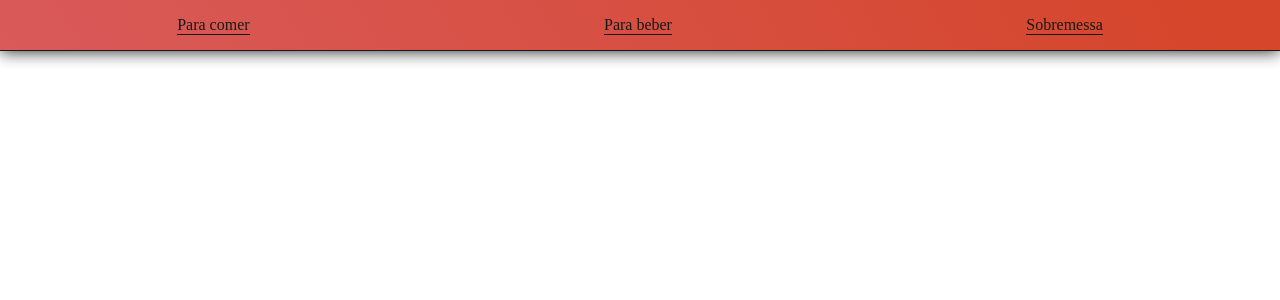
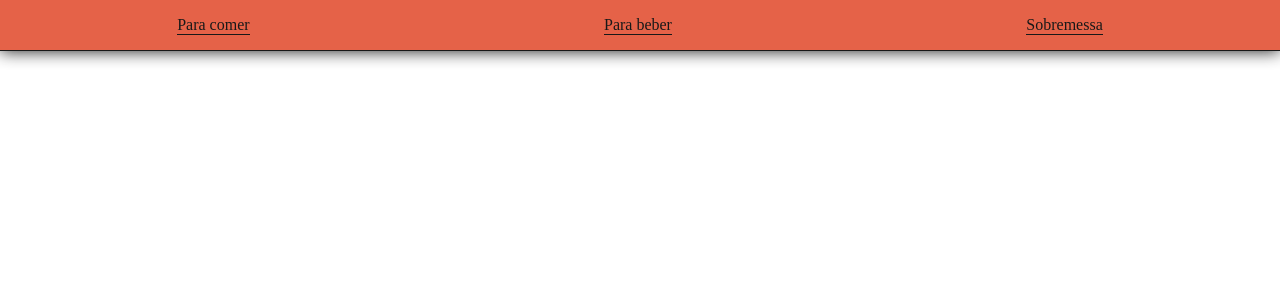
Before and after one commit to MoisesSS1/Hamburgueria, a React (Create React App) app: page / in a window 1280 px wide. Shown: the top 300 px of the page. Built offline with nearby package versions, Linux system fonts and the light colour scheme.

Commit message:
second commit

```diff
--- a/src/components/Header.module.css
+++ b/src/components/Header.module.css
@@ -1,10 +1,11 @@
 .topo {
     border-bottom: 1px solid ;
     box-shadow: 0 0 1em black;
-    background: rgb(209,50,20);
-    background: linear-gradient(238deg, rgba(209,50,20,1) 5%, rgba(213,73,73,1) 100%, rgba(218,124,124,0) 100%);
+    background-color: rgb(227, 82, 53);
+
     opacity: .9;
 }
+
 
 .topo nav ul{
     height: 50px;
```
Also changed, not shown: 1 other file (tests, documents, lock files or other folders).
